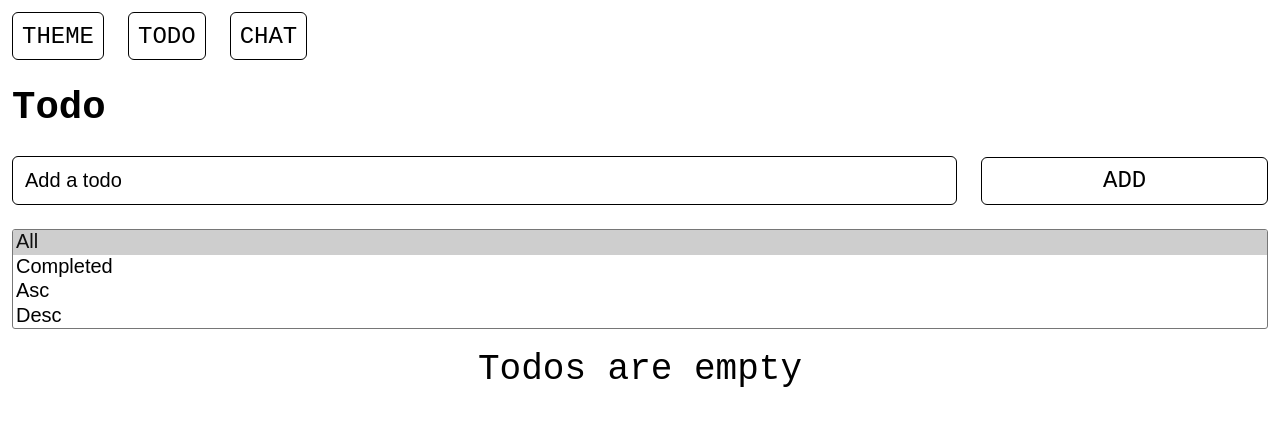
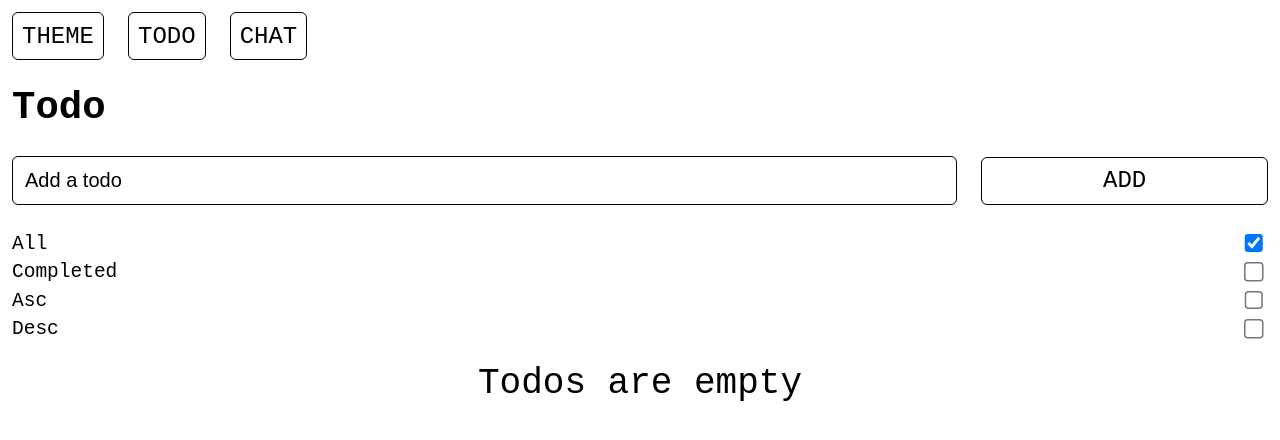
Before and after one commit to crashmax-dev/vue-course, a Vue app: page /#/ in a window 1280 px wide. Shown: the top 440 px of the page. Built offline with nearby package versions, Linux system fonts and the light colour scheme.

Commit message:
refactor todo filters

```diff
--- a/src/pages/todo/todo-app.vue
+++ b/src/pages/todo/todo-app.vue
@@ -4,10 +4,10 @@ import TodoForm from './todo-form.vue'
 import TodoList from './todo-list.vue'
 import TodoFilter from './todo-filter.vue'
 import { useStorage } from '@vueuse/core'
-import type { Todo, Filter } from './types.js'
+import type { Todo } from './types.js'
 
 const todos = useStorage<Todo[]>('todo', [])
-const todoFilters = ref<Filter[]>(['all'])
+const todoFilters = ref(['all'])
 
 watch(todos.value, () => {
   localStorage.setItem('todos', JSON.stringify(todos.value))
@@ -15,10 +15,6 @@ watch(todos.value, () => {
 
 function remoteTodo(todo: Todo): void {
   todos.value.splice(todos.value.indexOf(todo), 1)
-}
-
-function updateFilters(filters: Filter[]): void {
-  todoFilters.value = filters
 }
 
 const filteredTodos = computed(() => {
@@ -50,6 +46,6 @@ const filteredTodos = computed(() => {
 
 <template>
   <todo-form v-on:add-todo="todos.push($event)" />
-  <todo-filter v-bind:filters="todoFilters" v-on:update-filters="updateFilters" />
+  <todo-filter v-model:filters="todoFilters" />
   <todo-list v-bind:todos="filteredTodos" v-on:remove-todo="remoteTodo" />
 </template>
--- a/src/pages/todo/todo-filter.vue
+++ b/src/pages/todo/todo-filter.vue
@@ -1,34 +1,51 @@
 <script setup lang="ts">
 import { computed } from 'vue'
-import { FILTERS } from './types.js'
-import type { Filter } from './types.js'
 
-const props = defineProps<{ filters: Filter[] }>()
-const emit = defineEmits<{ 'update-filters': [Filter[]] }>()
+const props = defineProps<{ filters: string[] }>()
+const emit = defineEmits<{ 'update:filters': [string[]] }>()
 
 const filters = computed({
   get() {
     return props.filters
   },
   set(value) {
-    emit('update-filters', value.length ? value : ['all'])
+    emit('update:filters', value.length ? value : ['all'])
   }
 })
 </script>
 
 <template>
-  <select v-model="filters" class="filter" multiple>
-    <option v-for="filter in FILTERS" v-bind:key="filter" v-bind:value="filter">
-      {{ filter.charAt(0).toUpperCase() + filter.slice(1) }}
-    </option>
-  </select>
+  <div class="filters">
+    <label>
+      All
+      <input v-model="filters" type="checkbox" value="all">
+    </label>
+    <label>
+      Completed
+      <input v-model="filters" type="checkbox" value="completed">
+    </label>
+    <label>
+      Asc
+      <input v-model="filters" type="checkbox" value="asc">
+    </label>
+    <label>
+      Desc
+      <input v-model="filters" type="checkbox" value="desc">
+    </label>
+  </div>
 </template>
 
 <style scoped>
-.filter {
-  width: 100%;
+.filters {
   margin-top: 1rem;
-  outline: none;
-  overflow: hidden;
+}
+
+label {
+  display: flex;
+  align-items: center;
+  gap: 1rem;
+  justify-content: space-between;
+  background-color: var(--background-color);
+  color: var(--text-color);
 }
 </style>
--- a/src/pages/todo/types.ts
+++ b/src/pages/todo/types.ts
@@ -4,6 +4,3 @@ export interface Todo {
   completed: boolean
   createdAt: number
 }
-
-export const FILTERS = ['all', 'completed', 'asc', 'desc'] as const
-export type Filter = (typeof FILTERS)[number]
```
